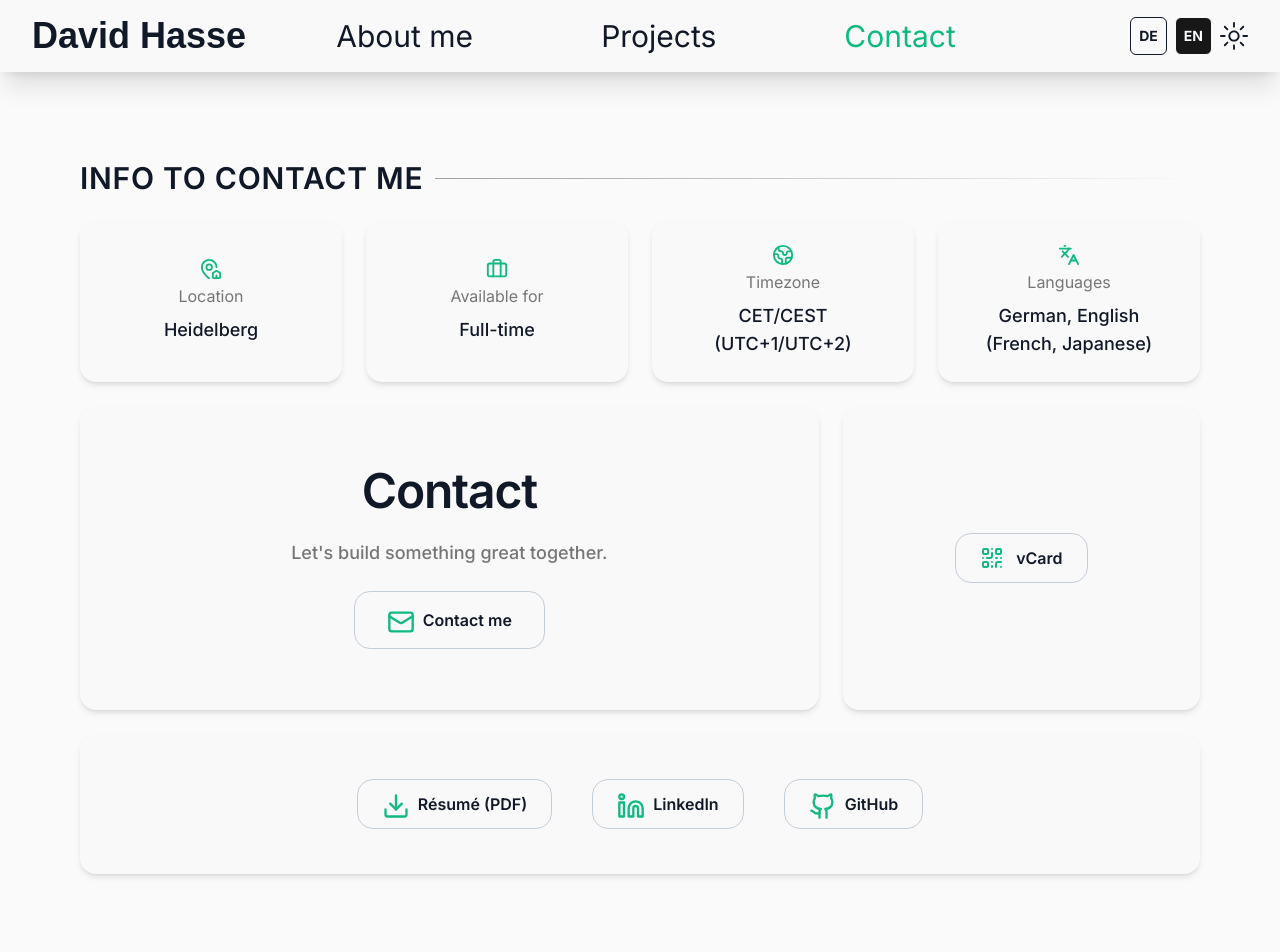
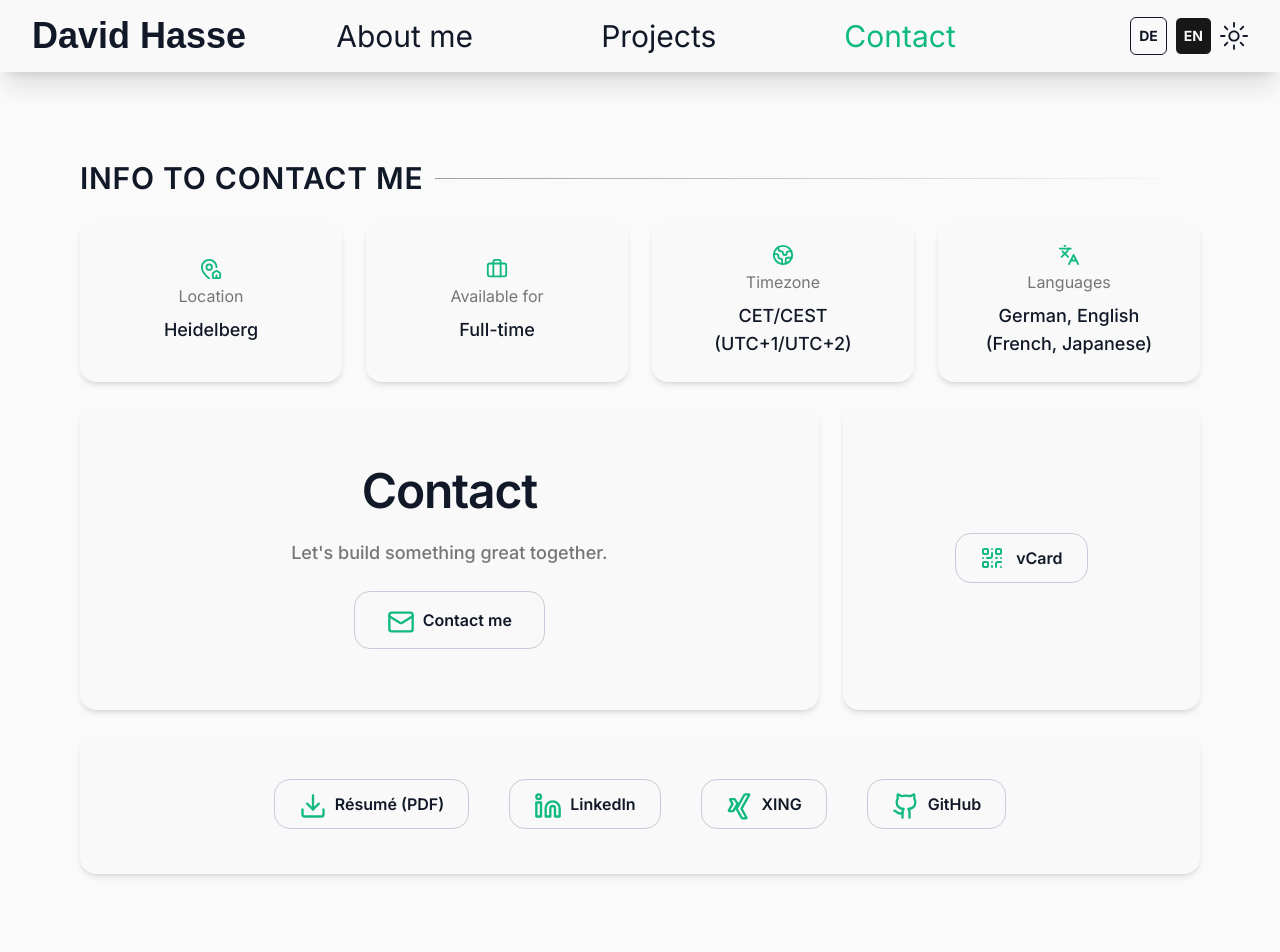
Before and after one commit to Haeisl/david-portfolio, a Next.js app: page /en/contact in a window 1280 px wide. Shown: the top 952 px of the page. Built offline with nearby package versions, Linux system fonts and the light colour scheme; a web font is replaced by a local one.

Commit message:
Add XING icon svg and reference in contact page

```diff
--- a/src/app/[locale]/contact/page.tsx
+++ b/src/app/[locale]/contact/page.tsx
@@ -14,6 +14,7 @@ import {
 } from "lucide-react";
 import { getLocale, getTranslations } from "next-intl/server";
 import { Metadata } from "next";
+import XingIcon from "@/components/contact/XingIcon";
 
 export const generateMetadata = async (): Promise<Metadata> => {
   const t = await getTranslations("Meta.contact");
@@ -122,6 +123,11 @@ export default async function ContactPage() {
               label="LinkedIn"
             />
             <BasedButton
+              href="https://www.xing.com/profile/David_Hasse09866"
+              icon={<XingIcon />}
+              label="XING"
+            />
+            <BasedButton
               href="https://github.com/haeisl"
               icon={<Github size={28} />}
               label="GitHub"
--- /dev/null
+++ b/src/components/contact/XingIcon.tsx
@@ -0,0 +1,18 @@
+export default function XingIcon() {
+  return (
+    <svg
+      width="28"
+      height="28"
+      viewBox="0 -2 24 24"
+      fill="none"
+      stroke="currentColor"
+      strokeWidth={2}
+      strokeLinecap="round"
+      strokeLinejoin="round"
+      xmlns="http://www.w3.org/2000/svg"
+      aria-label="Xing logo"
+    >
+      <path d="M7.7928 4.6137a.9541.9541 90 00-.8347-.5458h-2.9535a.4774.4774 90 00-.4173.1927.4552.4552 90 00.0321.4494l1.9903 3.4615v.0321l-3.1139 5.5129a.4472.4472 90 000 .4494.3885.3885 90 00.3852.1927h2.9535a.8822.8822 90 00.8026-.5779s3.0818-5.4487 3.2102-5.6414c-.0321 0-2.0546-3.5257-2.0546-3.5257ZM19.8313.6392a.3852.3852 90 000-.4494.3885.3885 90 00-.3852-.1927h-2.9856a.8822.8822 90 00-.8026.5779s-6.3884 11.3145-6.581 11.6669c0 .0321 4.2055 7.7245 4.2055 7.7245a.9813.9813 90 00.8347.5779h2.9535a.3885.3885 90 00.3852-.1927.5458.5458 90 000-.4494l-4.1733-7.6285v-.0321Z" />
+    </svg>
+  );
+}
```
